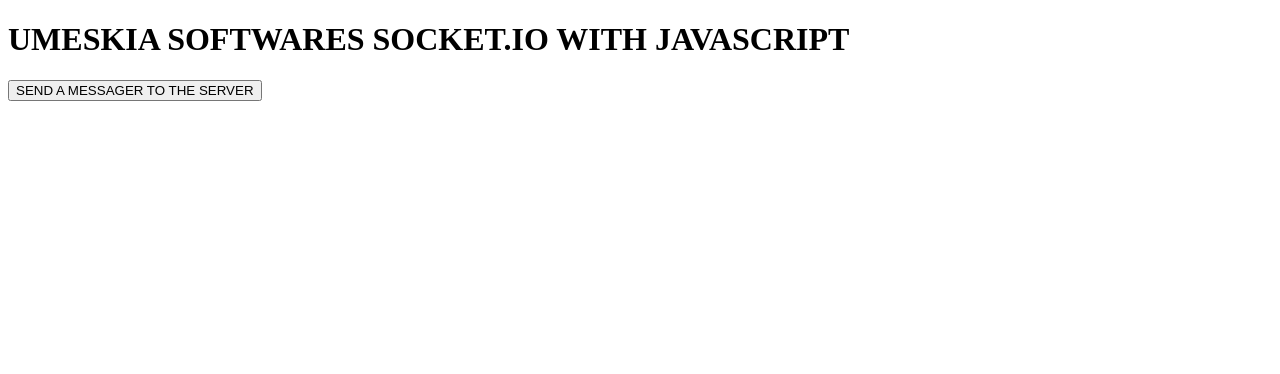
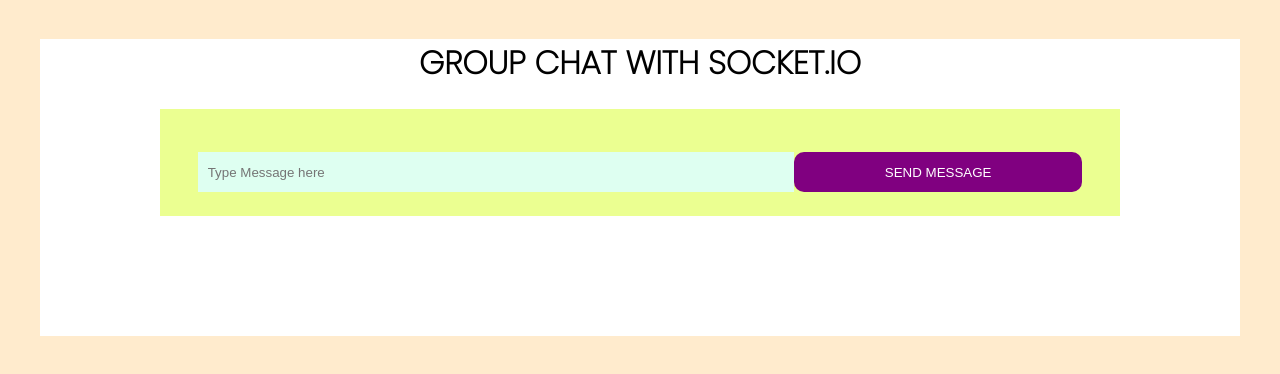
Before and after one commit to alvin-kiveu/Socket.io-js, a website: page src/index.html in a window 1280 px wide. Drawn offline with nearby package versions, Linux system fonts and the light colour scheme; no server answers.

Commit message:
adding new files

```diff
--- a/server.js
+++ b/server.js
@@ -14,7 +14,7 @@
 
 //creating a new connection
 io.on("connection", (socket) => {
-  console.log("new user connected with the id" + socket.id);
+  console.log(" Sucessfuly Connected id :" + socket.id);
 
   socket.on("disconnected", () => {
     console.log("user disconnected");
@@ -22,11 +22,11 @@
 
   //reciving data fromthe clent
   socket.on("massage", (msg) => {
-    console.log("Client message is: " + msg);
+    console.log(msg);
   });
 
   //sending data from the server to client
-  socket.emit("serverMsg", "Hellow client");
+  socket.emit("serverMsg", "Hey Client");
 });
 
 http.listen(port, () => {
--- a/src/index.html
+++ b/src/index.html
@@ -5,12 +5,105 @@
   <meta charset="UTF-8">
   <meta http-equiv="X-UA-Compatible" content="IE=edge">
   <meta name="viewport" content="width=device-width, initial-scale=1.0">
-  <title>SOCKET SERVER</title>
+  <link rel="stylesheet" href="index.css">
+  <title>GROUP CHAT WITH SOCKET.IO</title>
+  <style>
+    @import url('https://fonts.googleapis.com/css2?family=Alfa+Slab+One&family=Poppins:wght@100;200&display=swap');
+
+    body {
+      background-color: blanchedalmond;
+      font-family: 'Poppins', sans-serif;
+    }
+
+    .subBody {
+      width: 95%;
+      padding: 10px;
+      align-items: center;
+      margin: auto;
+    }
+
+    .content {
+      background-color: rgb(255, 255, 255);
+      width: 100%;
+      margin: 0;
+      padding-bottom: 10%;
+    }
+
+    .tital {
+      font: size 40px;
+      text-align: center;
+    }
+
+    button {
+      width: 30%;
+      background-color: purple;
+      color: white;
+      outline: none;
+      border: 0;
+      border-radius: 10px;
+    }
+
+    button:hover {
+      background-color: green;
+    }
+
+
+
+    .holder {
+      text-align: center;
+      display: flex;
+      height: 40px;
+      justify-content: center;
+      margin-top: 2%;
+    }
+
+    input {
+      width: 60%;
+      outline: none;
+      border: none;
+      background-color: rgb(222, 255, 241);
+      padding: 10px;
+    }
+
+    .chatZone {
+      background-color: rgb(235, 255, 145);
+      height: auto;
+      margin: auto;
+      width: 80%;
+      padding-top: 2%;
+      padding-bottom: 2%;
+    }
+
+    .message {
+      background-color: green;
+      color: white;
+      width: 90%;
+      height: auto;
+      min-height: 10px;
+      padding: 20px;
+      margin: auto;
+    }
+  </style>
 </head>
 
 <body>
-  <H1>UMESKIA SOFTWARES SOCKET.IO WITH JAVASCRIPT</H1>
-  <button id="send">SEND A MESSAGER TO THE SERVER</button>
+  <div class="subBody">
+    <div class="content">
+      <div class="tital">
+        <h1>GROUP CHAT WITH SOCKET.IO</h1>
+      </div>
+      <div class="chatZone">
+        <div id="serverMessage"></div>
+        <div class="holder">
+          <input name="message" id="message" type="text" class="input" placeholder="Type Message here" required />
+          <button id="send">SEND MESSAGE</button>
+        </div>
+      </div>
+
+    </div>
+  </div>
+
+
   <script src="socket.io/socket.io.js"></script>
   <script>
     const socket = io();
@@ -18,14 +111,20 @@
     let submit = document.getElementById('send');
     submit.addEventListener('click', () => {
       //sedming data to the server
-      socket.emit('massage', "Hey Umeskia softwares");
+      var message = document.getElementById('message').value;
+      socket.emit('massage', message);
+
+      //reciving data fromthe server
+      socket.on("serverMsg", (servermsg) => {
+        var serverMessage = document.getElementById('serverMessage').innerHTML = "<div class='message'>Message sent successfully to the server</div>";
+        // console.log("Server message is: " + servermsg);
+      });
+
     })
 
-    //reciving data fromthe server
-    socket.on("serverMsg", (servermsg) => {
-      console.log("Server message is: " + servermsg);
-    });
+
   </script>
+
 </body>
 
 </html>
```
